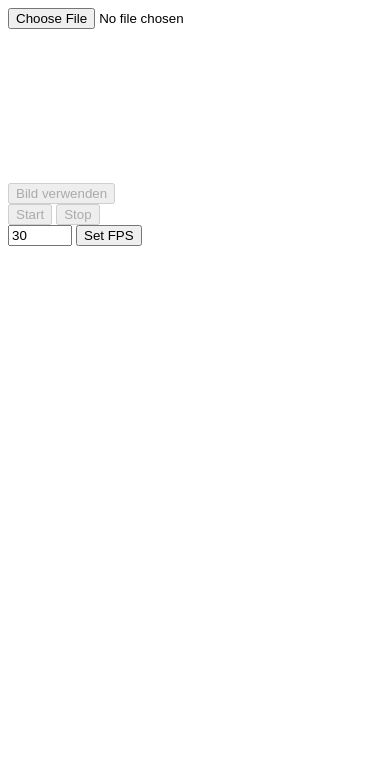
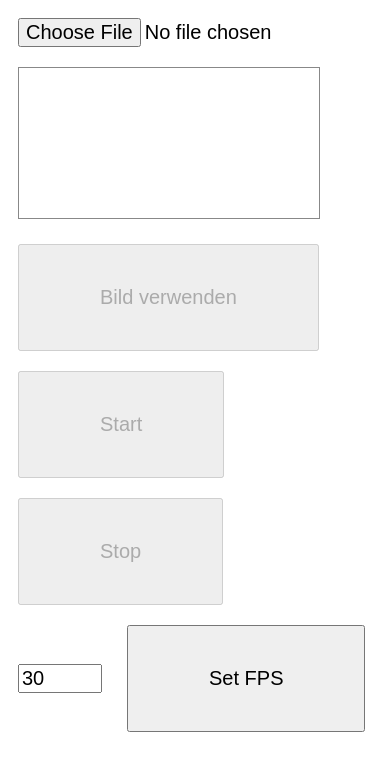
Before and after one commit to HerrZatacke/nodeopixxl, a website: page src/web/assets/index.html in a window 390 px wide. Drawn offline with Linux system fonts and the light colour scheme.

Commit message:
optimize mobile display

```diff
--- a/src/web/assets/index.html
+++ b/src/web/assets/index.html
@@ -2,8 +2,24 @@
 <html>
   <head>
     <meta charset="utf-8">
-    <meta name="viewport" content="width=device-width, initial-scale=1, shrink-to-fit=no, user-scalable=no">
+    <meta name="viewport" content="width=device-width, initial-scale=1, shrink-to-fit=no, user-scalable=yes">
     <title>Nodeopixxl</title>
+    <style>
+      * {
+        font-size: 20px;
+      }
+      button {
+        padding: 40px 80px;
+        margin: 10px;
+      }
+      input{
+        margin: 10px;
+      }
+      canvas {
+        border: 1px solid #888;
+        margin: 10px;
+      }
+    </style>
   </head>
   <body>
     <input type="file" />
@@ -18,7 +34,6 @@
     <input type="number" value="30" id="fps" min="1" max="240" step="1" title="Set FPS"/>
     <button id="set-fps">Set FPS</button>
     <br />
-  </body>
     <script>
 
       const fileInput = document.querySelector('input[type=file]');
@@ -112,4 +127,5 @@
       });
 
     </script>
+  </body>
 </html>
```
Lines whose indentation alone changed are shown as unchanged.
